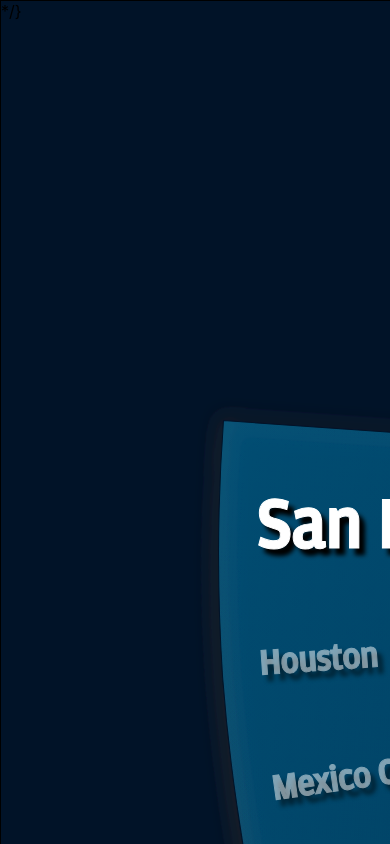
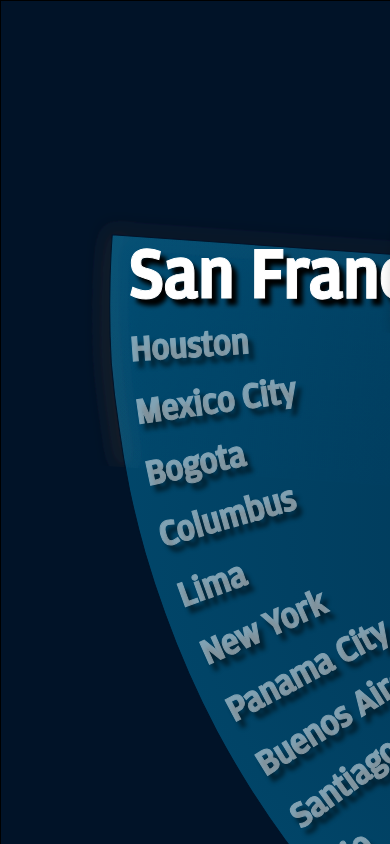
Before and after one commit to paulparadiso/world-clock, a React (Create React App) app: page / in a window 390 px wide. Shown: the top 844 px of the page. Built offline with nearby package versions, Linux system fonts and the light colour scheme.

Commit message:
added aspect ration switching

```diff
--- a/src/Components/Clock/Clock.js
+++ b/src/Components/Clock/Clock.js
@@ -70,33 +70,107 @@
 
 class Clock extends React.Component {
 
+    constructor() {
+        super();
+        console.log(`Rendering screen for a resolution of ${window.screen.width}x${window.screen.height}`)
+        this.state = {
+            renderModeHorizonal: this.shouldRenderHorizontal(),
+            cityRadius: 1842
+        }
+    }
+
+    dimensionsChanged() {
+        let nextState = {...this.state};
+        nextState.renderModeHorizonal = this.shouldRenderHorizontal();
+        this.setState(nextState);
+    }
+
+    shouldRenderHorizontal() {
+        let bHorizontal = window.innerWidth > window.innerHeight ? true: false;
+        return bHorizontal;
+    }
+
+    componentDidMount() {
+        window.addEventListener("resize", this.dimensionsChanged.bind(this));
+    }
+
     render() {
 
+        const renderModeHorizontal = this.shouldRenderHorizontal();
+
+        console.log(`renderModeHorizantal = ${renderModeHorizontal}`);
+
         return(
+
             <div className="Clock">
 
-
-                <Gear label="cities" texts={cities} color="#00aeef" width="1920" x="2060" y="548" radius="1842" limit="0.25">
+                <Gear label="cities"
+                      texts={cities}
+                      color="#00aeef"
+                      width="1920"
+                      x="2060"
+                      xVertical="1030"
+                      y="548"
+                      yVertical="298"
+                      radius="1842"
+                      radiusVertical="921"
+                      limit="0.25">
                 </Gear>
 
-                <Gear label="hours" texts={hours} color="#5ba222" width="1920" x="2060" y="540" radius="1257" limit="0.16">
+                <Gear label="hours"
+                      texts={hours}
+                      color="#5ba222"
+                      width="1920"
+                      x="2060"
+                      xVertical="1030"
+                      y="540"
+                      yVertical="298"
+                      radius="1257"
+                      radiusVertical="623"
+                      limit="0.16">
                 </Gear>
 
-                <Gear label="minutes" texts={minutes} color="#da8315" width="1920" x="2060" y="540" radius="1042" limit="0.7">
+                <Gear label="minutes"
+                      texts={minutes}
+                      color="#da8315"
+                      width="1920"
+                      x="2060"
+                      xVertical="1030"
+                      y="540"
+                      yVertical="298"
+                      radius="1042"
+                      radiusVertical="521"
+                      limit="0.7">
                 </Gear>
 
-
-                <Gear label="seconds" texts={seconds} color="#c1000d" width="1920" x="2060" y="540" radius="807" limit="0.75">
+                <Gear label="seconds"
+                      texts={seconds}
+                      color="#c1000d"
+                      width="1920"
+                      x="2060"
+                      xVertical="1030"
+                      y="540"
+                      yVertical="298"
+                      radius="807"
+                      radiusVertical="403"
+                      limit="0.75">
                 </Gear>
 
-                 <Gear label="ampm" texts={ampm} color="#ec2543" width="1920" x="2060" y="540" radius="642" limit="0.1">
+                <Gear label="ampm"
+                      texts={ampm}
+                      color="#ec2543"
+                      width="1920"
+                      x="2060"
+                      xVertical="1030"
+                      y="540"
+                      yVertical="298"
+                      radius="642"
+                      radiusVertical="321"
+                      limit="0.1">
                 </Gear>
-                */}
             </div>
         )
-
     }
-
 }
 
 export default Clock;
--- a/src/Components/Gear/Gear.js
+++ b/src/Components/Gear/Gear.js
@@ -15,17 +15,34 @@
             limit: props.limit,
             textPaths: [],
             x: parseInt(props.x),
+            xVertical: parseInt(props.xVertical),
             y: parseInt(props.y),
+            yVertical: parseInt(props.yVertical),
             rotation: 0,
             radius: parseInt(props.radius),
+            radiusVertical: parseInt(props.radiusVertical),
+            renderModeHorizonal: this.shouldRenderHorizontal(),
             currentText: 0,
             lastChange: 0
         };
-        console.log(this.state);
+        //console.log(this.state);
         window.setInterval(() => this.setRotation(), 1000);
     }
 
+    dimensionsChanged() {
+        let nextState = {...this.state};
+        nextState.renderModeHorizonal = this.shouldRenderHorizontal();
+        this.setState(nextState);
+        this.generate();
+    }
+
+    shouldRenderHorizontal() {
+        let bHorizontal = window.innerWidth > window.innerHeight ? true: false;
+        return bHorizontal;
+    }
+
     componentDidMount() {
+        window.addEventListener("resize", this.dimensionsChanged.bind(this));
         this.generate();
     }
 
@@ -46,16 +63,16 @@
     }
 
     generate() {
-        let cx = this.state.x;
-        let cy = this.state.y;
-        let radius = this.state.radius;
+        let cx = this.state.renderModeHorizonal? this.state.x: this.state.xVertical;
+        let cy = this.state.renderModeHorizonal? this.state.y: this.state.yVertical;
+        let radius = this.state.renderModeHorizonal? this.state.radius: this.state.radiusVertical;
         let circlePath = `M${cx} ${cy}`;
         let segments = [];
         let steps = this.state.texts.length + 1;
         //let max = steps * this.state.spacing;
         let max = steps * 4;
         for(let i = 0; i < this.state.texts.length + 2; i++) {
-            console.log(radius);
+            //console.log(radius);
             //let currentPosition = ((i * this.state.spacing) / max) * this.state.limit;
             let currentPosition = ((i * 4) / 360.0)
             let angle = 2 * Math.PI * (0.5 - currentPosition);
@@ -70,7 +87,7 @@
             circlePath += `A${radius} ${radius} 0 0 0 ${Math.floor(x)} ${Math.floor(y)}`;
             if(i > 0 && i < this.state.texts.length + 1) {
                 let segmentPath = `M${Math.floor(tx)} ${Math.floor(ty)} L${cx} ${cy}`
-                console.log(segmentPath);
+                //console.log(segmentPath);
                 segments.push({'index': i -1,
                                'text': this.state.texts[i -1],
                                path: segmentPath,
@@ -85,8 +102,8 @@
     }
 
     generateCircle() {
-        let cx = this.state.x;
-        let cy = this.state.y;
+        let cx = this.state.renderModeHorizonal? this.state.x: this.state.xVertical;
+        let cy = this.state.renderModeHorizonal? this.state.y: this.state.yVertical;
         let radius = this.state.radius;
         let svgPath = `M${cx} ${cy}`;
         let steps = this.state.texts.length + 1;
@@ -102,7 +119,7 @@
             svgPath += `A${radius} ${radius} 0 0 0 ${Math.floor(x)} ${Math.floor(y)}`;
         }
         svgPath += `L${cx} ${cy} Z`;
-        console.log(svgPath);
+        //console.log(svgPath);
         return svgPath;
     }
 
@@ -116,8 +133,10 @@
     }
 
     generateRotation() {
+        let x = this.state.renderModeHorizonal? this.state.x: this.state.xVertical;
+        let y  = this.state.renderModeHorizonal? this.state.y: this.state.yVertical;
         let r = this.state.rotation;
-        return `rotate(${(r)}, ${this.state.x}, ${this.state.y})`;
+        return `rotate(${(r)}, ${x}, ${y})`;
     }
 
     setRotation() {
@@ -152,7 +171,7 @@
              }
         }
         if(this.state.textPaths.length > 0) {
-            console.log(`label=${this.state.label} index = ${index}`);
+            //console.log(`label=${this.state.label} index = ${index}`);
             let r = this.state.textPaths[index].angle;
             nextState.rotation = r;
             //console.log(`Setting rotation to ${r}`)
```
